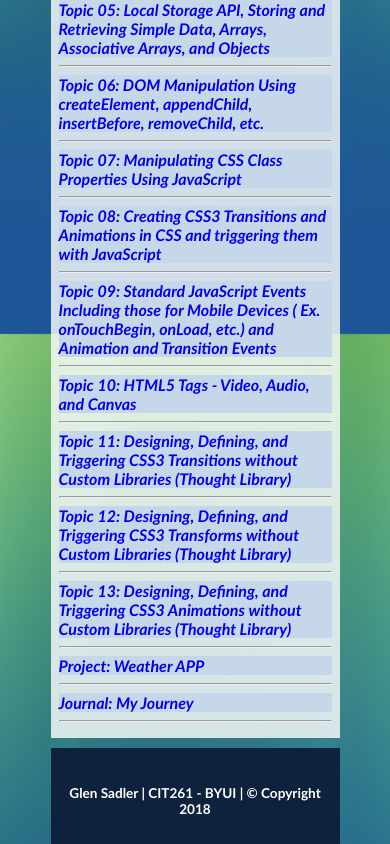
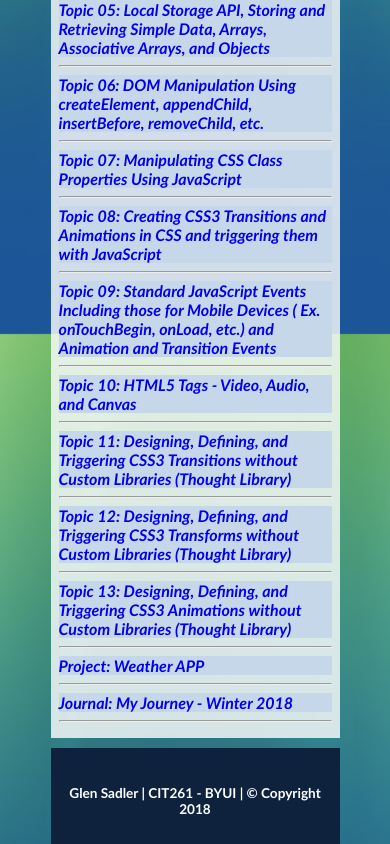
Before and after one commit to Sadler-Glen/cit261-project, a website: page public_html/index.html in a window 390 px wide. Shown: the part 510-1354 px from the top of the page. Drawn offline with Linux system fonts and the light colour scheme.

```diff
--- a/public_html/index.html
+++ b/public_html/index.html
@@ -55,7 +55,7 @@
                     <li class="marked"><a href="html/lesson_13.html" title='T13'>Topic 13: Designing, Defining, and Triggering CSS3
                             Animations without Custom Libraries (Thought Library)</a></li><hr>
                     <li class="marked"><a href="weather/index.html" title='T13'>Project: Weather APP</a></li><hr>
-                    <li class="marked"><a href="w#" title='T13'>Journal: My Journey</a></li><hr>
+                    <li class="marked"><a href="w#" title='T13'>Journal: My Journey - Winter 2018</a></li><hr>
                 </ul>
             </div>
         </main>
```
